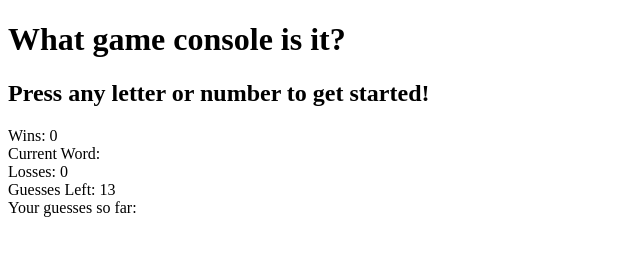
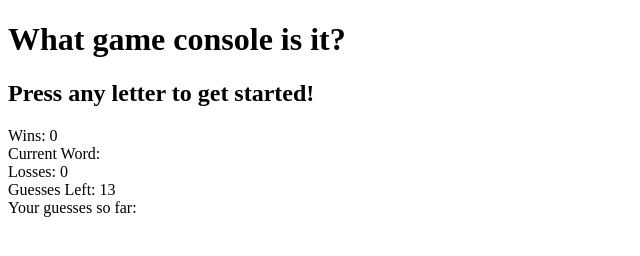
Before and after one commit to thomaschsu/Word-Guess-Game, a plain HTML site: page index.html in a window 1280 px wide. Shown: the whole page, without its empty margins (0-640 px from the left). Drawn offline with Linux system fonts and the light colour scheme.

Commit message:
Modified js and html

```diff
--- a/index.html
+++ b/index.html
@@ -6,7 +6,7 @@
 </head>
   <body>
     <h1>What game console is it?</h1>
-    <h2>Press any letter or number to get started!</h2>
+    <h2>Press any letter to get started!</h2>
     <div id="wins"></div>
     <div id="currentWord"></div>
     <div id="losses"></div>
```
